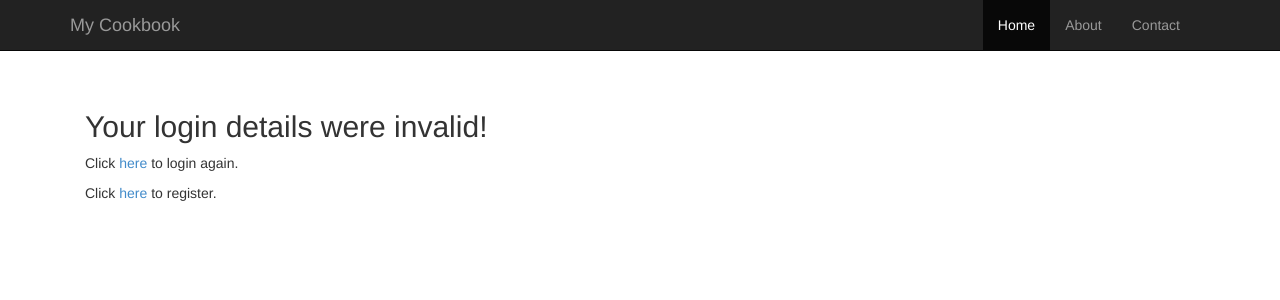
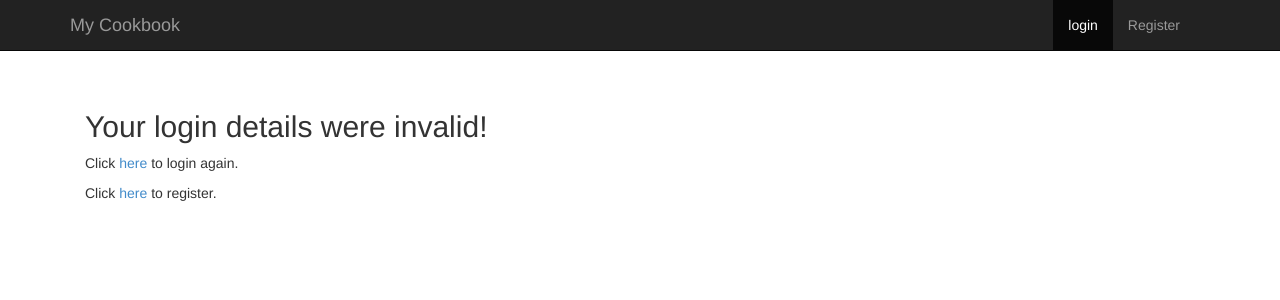
Before and after one commit to AzizHarrington/DjangoRecipeBook, a Django app: page /accounts/invalid/ in a window 1280 px wide. Shown: the top 300 px of the page. Run offline with Django 3.2, Linux system fonts and the light colour scheme.

Commit message:
login required for delete, update, create

```diff
--- a/dishes/templates/base.html
+++ b/dishes/templates/base.html
@@ -28,9 +28,12 @@
         </div>
         <div class="collapse navbar-collapse pull-right">
           <ul class="nav navbar-nav">
-            <li class="active"><a href="#">Home</a></li>
-            <li><a href="#about">About</a></li>
-            <li><a href="#contact">Contact</a></li>
+            {% if user.is_authenticated %}
+              <li><a href="{% url 'logout' %}">Logout</a></li>
+            {% else %}
+              <li class="active"><a href="{% url 'login' %}">login</a></li>
+              <li><a href="{% url 'register' %}">Register</a></li>
+            {% endif %}
           </ul>
         </div><!--/.nav-collapse -->
       </div>
--- a/dishes/urls.py
+++ b/dishes/urls.py
@@ -1,10 +1,11 @@
 from django.conf.urls import patterns, include, url
 from dishes.views import list_view, detail, new, edit, delete
+from django.contrib.auth.decorators import login_required
 
 urlpatterns = patterns('',
     url(r'^list/?', list_view, name="list"),
     url(r'^detail/(?P<pk>\d+)/?$', detail, name="detail"),
-    url(r'^new/?', new, name="new"),
-    url(r'^edit/(?P<pk>\d+)/?$', edit, name="edit"),
-    url(r'^delete/(?P<pk>\d+)/?$', delete, name="delete"),
+    url(r'^new/?', login_required(new), name="new"),
+    url(r'^edit/(?P<pk>\d+)/?$', login_required(edit), name="edit"),
+    url(r'^delete/(?P<pk>\d+)/?$', login_required(delete), name="delete"),
 )
```
